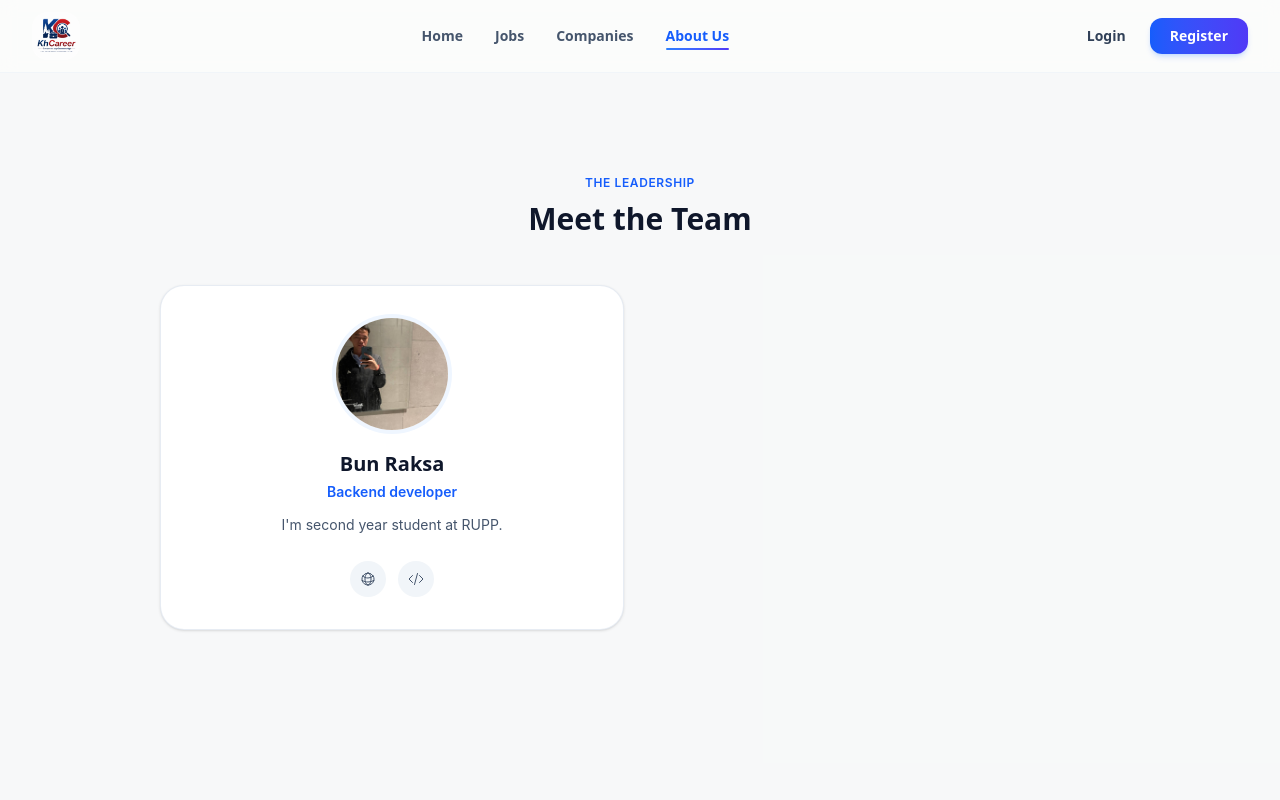
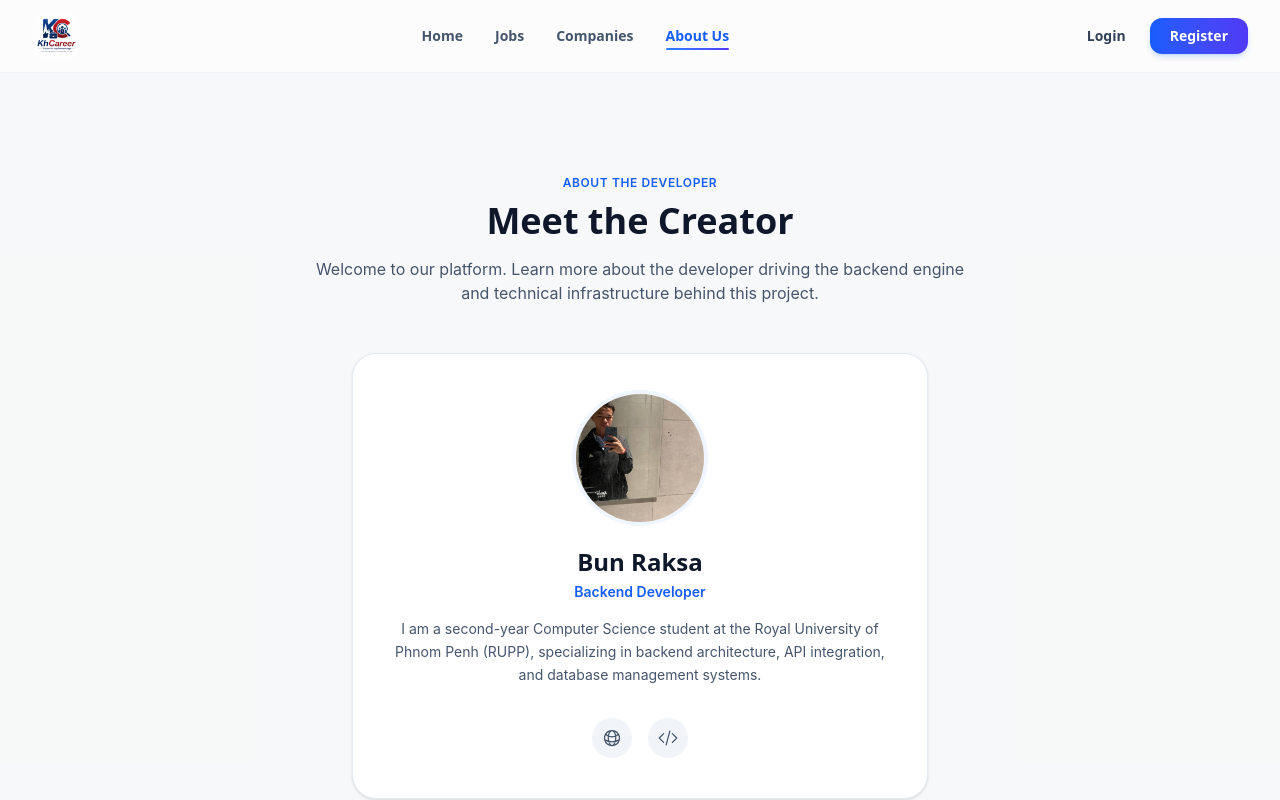
Before and after one commit to raksabun2006/job-portal-frontend, a React (Vite) app: page /about in a window 1280 px wide. Shown: the top 800 px of the page. Built offline with nearby package versions, Linux system fonts and the light colour scheme.

Commit message:
Update About Us page layout for single developer

```diff
--- a/src/pages/about/AboutUs.jsx
+++ b/src/pages/about/AboutUs.jsx
@@ -15,85 +15,77 @@ import {
   HiOutlineCodeBracket
 } from 'react-icons/hi2';
 
-// Reusable Feature Card Component
-const FeatureCard = ({ icon: Icon, title, description }) => (
-  <div className="group relative rounded-[24px] border border-slate-200/80 bg-white p-8 shadow-sm transition-all duration-300 hover:-translate-y-1.5 hover:border-blue-300 hover:shadow-lg hover:shadow-blue-500/5 dark:border-slate-800 dark:bg-slate-900 dark:hover:border-blue-500/30">
-    <div className="mb-6 inline-flex h-12 w-12 items-center justify-center rounded-2xl bg-blue-50 text-blue-600 transition-colors group-hover:bg-blue-600 group-hover:text-white dark:bg-blue-950/60 dark:text-blue-400 dark:group-hover:bg-blue-600 dark:group-hover:text-white">
-      <Icon className="h-6 w-6" />
+export default function AboutUs() {
+  const profile = {
+    name: "Bun Raksa",
+    role: "Backend Developer",
+    bio: "I am a second-year Computer Science student at the Royal University of Phnom Penh (RUPP), specializing in backend architecture, API integration, and database management systems.",
+    image: "/images/saa.jpg",
+    linkedin: "https://linkedin.com",
+    github: "https://github.com/raksasbun2006"
+  };
+
+  return (
+    <div className="min-h-screen bg-slate-50/60 font-sans text-slate-900 antialiased transition-colors dark:bg-slate-950 dark:text-slate-100">
+      <section className="py-16 sm:py-24">
+        <div className="mx-auto max-w-4xl px-4 sm:px-6 lg:px-8">
+
+          {/* Section Header */}
+          <div className="text-center">
+            <span className="text-xs font-semibold uppercase tracking-wider text-blue-600 dark:text-blue-400">
+              About The Developer
+            </span>
+            <h2 className="mt-2 text-3xl font-extrabold text-slate-900 dark:text-white sm:text-4xl">
+              Meet the Creator
+            </h2>
+            <p className="mx-auto mt-4 max-w-2xl text-base text-slate-600 dark:text-slate-400">
+              Welcome to our platform. Learn more about the developer driving the backend engine and technical infrastructure behind this project.
+            </p>
           </div>
-    <h3 className="text-lg font-bold text-slate-900 dark:text-white">{title}</h3>
-    <p className="mt-2.5 text-sm leading-relaxed text-slate-600 dark:text-slate-400">{description}</p>
+
+          {/* Single Developer Card */}
+          <div className="mt-12 flex justify-center">
+            <div className="group flex w-full max-w-xl flex-col items-center rounded-[24px] border border-slate-200/80 bg-white p-8 text-center shadow-sm transition-all duration-300 hover:border-blue-300 hover:shadow-lg hover:shadow-blue-500/5 dark:border-slate-800 dark:bg-slate-900 dark:hover:border-blue-500/30 sm:p-10">
+              <div className="relative mb-6 h-32 w-32 overflow-hidden rounded-full ring-4 ring-blue-50 transition-transform duration-300 group-hover:scale-105 dark:ring-slate-800">
+                <img src={profile.image} alt={profile.name} className="h-full w-full object-cover" />
               </div>
-);
 
-// Reusable Team Card Component
-const TeamCard = ({ image, name, role, bio, linkedin, github }) => (
-  <div className="group flex flex-col items-center rounded-[24px] border border-slate-200/80 bg-white p-8 text-center shadow-sm transition-all duration-300 hover:-translate-y-1.5 hover:border-blue-300 hover:shadow-lg hover:shadow-blue-500/5 dark:border-slate-800 dark:bg-slate-900 dark:hover:border-blue-500/30">
-    <div className="relative mb-5 h-28 w-28 overflow-hidden rounded-full ring-4 ring-blue-50 transition-transform duration-300 group-hover:scale-105 dark:ring-slate-800">
-      <img src={image} alt={name} className="h-full w-full object-cover" />
-    </div>
-    <h3 className="text-xl font-bold text-slate-900 dark:text-white">{name}</h3>
-    <p className="mt-1 text-sm font-semibold text-blue-600 dark:text-blue-400">{role}</p>
-    <p className="mt-3 text-sm leading-relaxed text-slate-600 dark:text-slate-400">{bio}</p>
-    <div className="mt-6 flex items-center justify-center gap-3">
-      {linkedin && (
+              <h3 className="text-2xl font-bold text-slate-900 dark:text-white">{profile.name}</h3>
+              <p className="mt-1 text-sm font-semibold text-blue-600 dark:text-blue-400">{profile.role}</p>
+
+              <p className="mt-4 text-sm leading-relaxed text-slate-600 dark:text-slate-400">
+                {profile.bio}
+              </p>
+
+              <div className="mt-8 flex items-center justify-center gap-4">
+                {profile.linkedin && (
                   <a
-          href={linkedin}
+                    href={profile.linkedin}
                     target="_blank"
                     rel="noopener noreferrer"
-          className="flex h-9 w-9 items-center justify-center rounded-full bg-slate-100 text-slate-600 transition-all hover:bg-blue-600 hover:text-white dark:bg-slate-800 dark:text-slate-400 dark:hover:bg-blue-600 dark:hover:text-white"
-          aria-label={`${name}'s LinkedIn`}
+                    className="flex h-10 w-10 items-center justify-center rounded-full bg-slate-100 text-slate-600 transition-all hover:bg-blue-600 hover:text-white dark:bg-slate-800 dark:text-slate-400 dark:hover:bg-blue-600 dark:hover:text-white"
+                    aria-label={`${profile.name}'s LinkedIn`}
                   >
-          <HiOutlineGlobeAlt className="h-4 w-4" />
+                    <HiOutlineGlobeAlt className="h-5 w-5" />
                   </a>
                 )}
-      {github && (
+                {profile.github && (
                   <a
-          href={github}
+                    href={profile.github}
                     target="_blank"
                     rel="noopener noreferrer"
-          className="flex h-9 w-9 items-center justify-center rounded-full bg-slate-100 text-slate-600 transition-all hover:bg-slate-900 hover:text-white dark:bg-slate-800 dark:text-slate-400 dark:hover:bg-white dark:hover:text-slate-900"
-          aria-label={`${name}'s GitHub`}
+                    className="flex h-10 w-10 items-center justify-center rounded-full bg-slate-100 text-slate-600 transition-all hover:bg-slate-900 hover:text-white dark:bg-slate-800 dark:text-slate-400 dark:hover:bg-white dark:hover:text-slate-900"
+                    aria-label={`${profile.name}'s GitHub`}
                   >
-          <HiOutlineCodeBracket className="h-4 w-4" />
+                    <HiOutlineCodeBracket className="h-5 w-5" />
                   </a>
                 )}
               </div>
             </div>
-);
-
-export default function AboutUs() {
-  const teamMembers = [
-    {
-      name: "Bun Raksa",
-      role: "Backend developer",
-      bio: "I'm second year student at RUPP. ",
-      image: "./images/saa.jpg",
-      linkedin: "https://linkedin.com",
-      github: "https://github.com/raksasbun2006"
-    }
-  ];
-
-  return (
-    <div className="min-h-screen bg-slate-50/60 font-sans text-slate-900 antialiased transition-colors dark:bg-slate-950 dark:text-slate-100">
-
-      <section className="py-16 sm:py-24">
-        <div className="mx-auto max-w-5xl px-4 sm:px-6 lg:px-8">
-          <div className="text-center">
-            <span className="text-xs font-semibold uppercase tracking-wider text-blue-600 dark:text-blue-400">
-              The Leadership
-            </span>
-            <h2 className="mt-2 text-3xl font-extrabold text-slate-900 dark:text-white">Meet the Team</h2>
           </div>
 
-          <div className="mt-12 grid gap-8 sm:grid-cols-2">
-            {teamMembers.map((member) => (
-              <TeamCard key={member.name} {...member} />
-            ))}
-          </div>
         </div>
       </section>
-
     </div>
   );
 }
```
Lines whose indentation alone changed are shown as unchanged.
